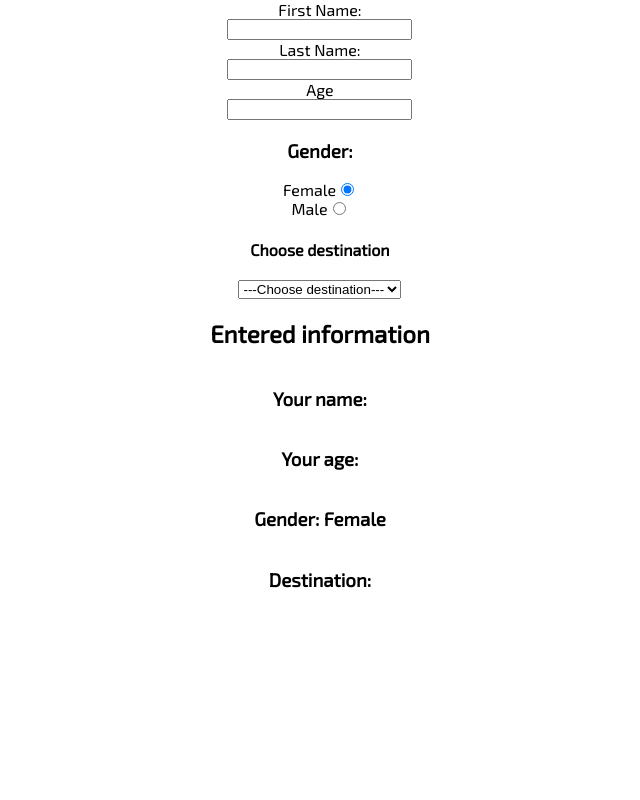
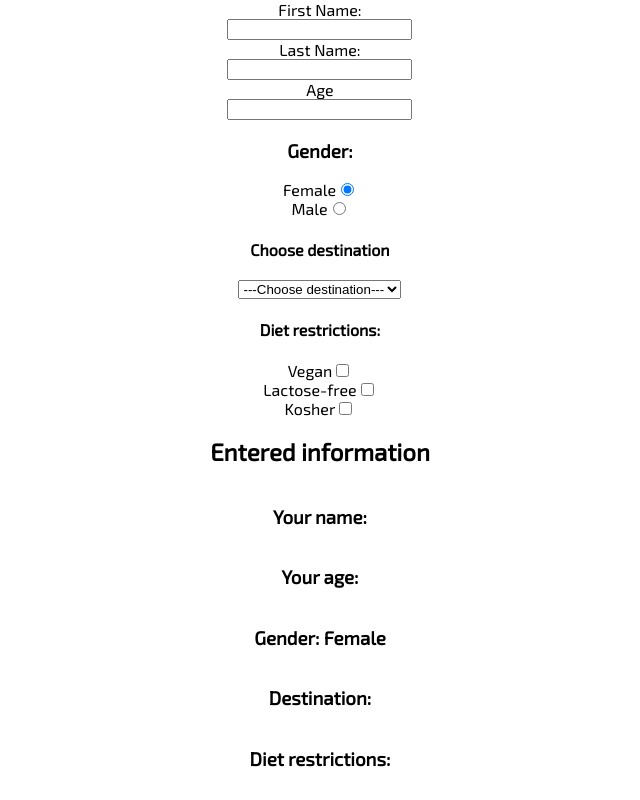
Before and after one commit to norbert-lukaszuk/reactapp, a React (Create React App) app: page / in a window 1280 px wide. Shown: the whole page, without its empty margins (320-960 px from the left). Built offline with nearby package versions, Linux system fonts and the light colour scheme.

Commit message:
diet restrictions checkbox input

```diff
--- a/src/Components/FormComponent.js
+++ b/src/Components/FormComponent.js
@@ -48,13 +48,41 @@ function FormComponent(props) {
         </label>
         <h4>Choose destination</h4>
         <select name="Destination" onChange={props.handleChange}>
-          <option>---Choose destination---</option>
+          <option value="">---Choose destination---</option>
           <option value="Norway">Norway</option>
           <option value="Mexico">Mexico</option>
           <option value="Japan">Japan</option>
           <option value="Hawai">Hawai</option>
         </select>
 
+        <h4>Diet restrictions: </h4>
+        <label htmlFor="VeganDiet">
+          Vegan
+          <input
+            type="checkbox"
+            name="VeganDiet"
+            checked={props.VeganDiet}
+            onChange={props.handleChange}
+          />
+        </label>
+        <label htmlFor="LactoseFreeDiet">
+          Lactose-free
+          <input
+            type="checkbox"
+            name="LactoseFreeDiet"
+            checked={props.LactoseFreeDiet}
+            onChange={props.handleChange}
+          />
+        </label>
+        <label htmlFor="KosherDiet">
+          Kosher
+          <input
+            type="checkbox"
+            name="KosherDiet"
+            checked={props.KosherDiet}
+            onChange={props.handleChange}
+          />
+        </label>
         {/* __________________________________________________________ */}
         <h2>Entered information</h2>
         <h3>
@@ -63,6 +91,11 @@ function FormComponent(props) {
         <h3>Your age: {props.Age}</h3>
         <h3>Gender: {props.Gender}</h3>
         <h3>Destination: {props.Destination}</h3>
+        <h3>
+          Diet restrictions: {props.VeganDiet ? "Vegan" : ""}{" "}
+          {props.LactoseFreeDiet ? "Lactose-free" : ""}{" "}
+          {props.KosherDiet ? "Kosher" : ""}
+        </h3>
       </form>
     </div>
   );
--- a/src/Components/FormContainer.js
+++ b/src/Components/FormContainer.js
@@ -11,16 +11,18 @@ class Form extends React.Component {
       Age: "",
       Gender: "Female",
       Destination: "",
-      VeganDiet: "",
-      LactoseFreeDiet: "",
-      KosherDiet: "",
+      VeganDiet: false,
+      LactoseFreeDiet: false,
+      KosherDiet: false,
     };
   }
   handleChange = (e) => {
-    const { name, type, value } = e.target;
-    this.setState({
-      [name]: value,
-    });
+    const { checked, name, type, value } = e.target;
+    type === "checkbox"
+      ? this.setState({ [name]: checked })
+      : this.setState({
+          [name]: value,
+        });
   };
   render() {
     return <FormComponent handleChange={this.handleChange} {...this.state} />;
```
